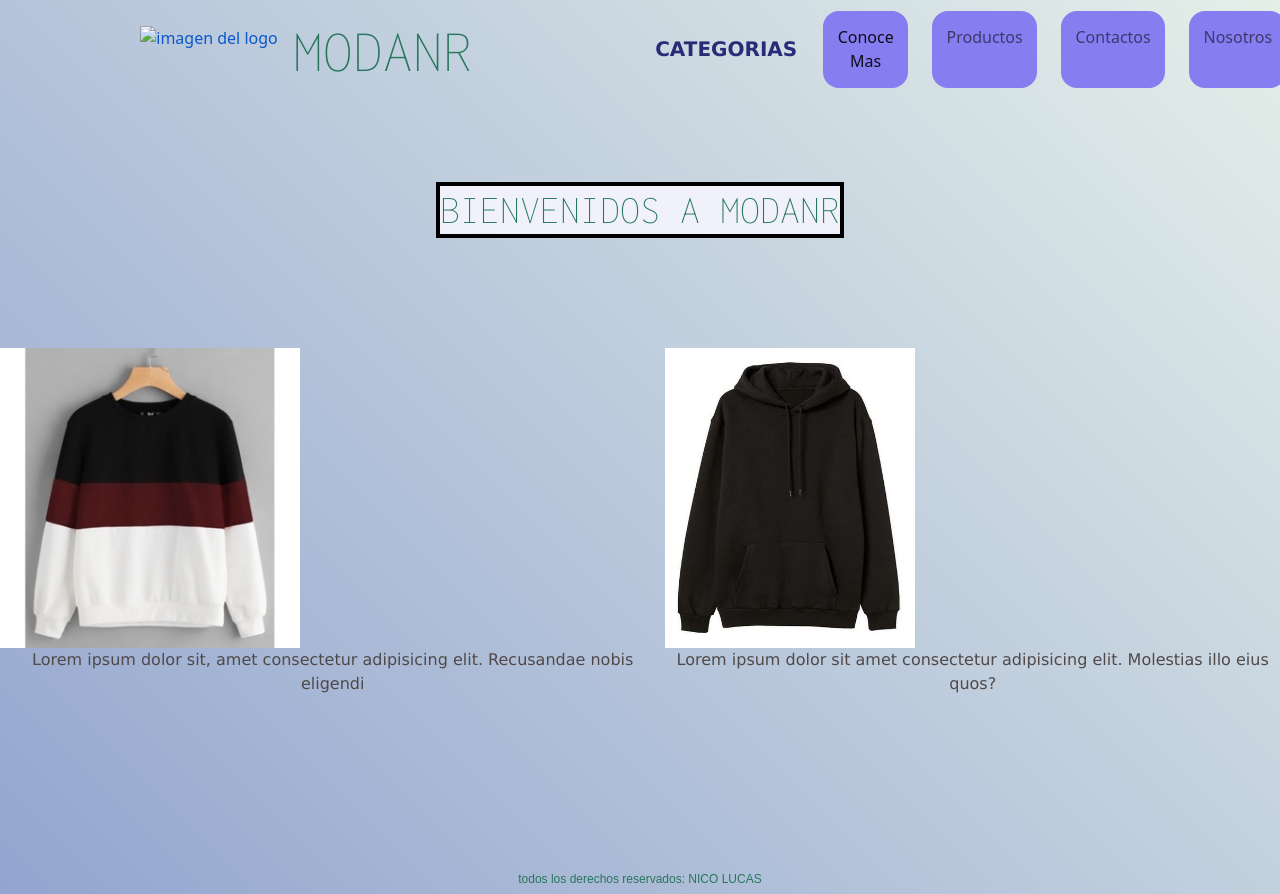
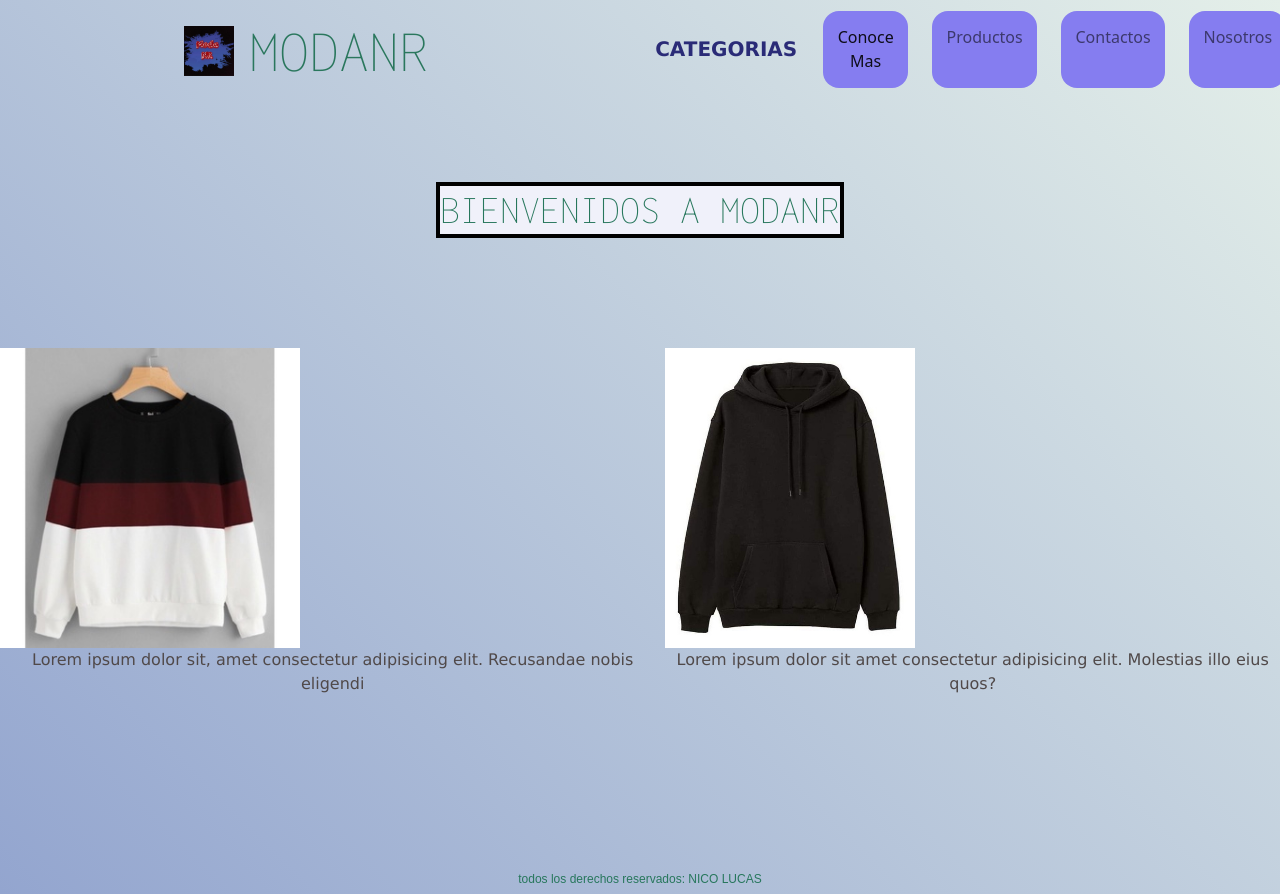
Before and after one commit to lucaz096/negocio-nico, a plain HTML site: page index.html in a window 1280 px wide. Drawn offline with nearby package versions, Linux system fonts and the light colour scheme.

Commit message:
correciones de img logo

```diff
--- a/index.html
+++ b/index.html
@@ -19,7 +19,7 @@
     <header class="row">
         <a class="col-6" href="index.html">
             <div class="col-12 logo">
-               <img src="/Negocio+Nico/img/logo.png" alt="imagen del logo">
+               <img src="../img/logo.png" alt="imagen del logo">
                <h1 class="logo-nombre">ModaNR</h1>
             </div>
            </a>
```
